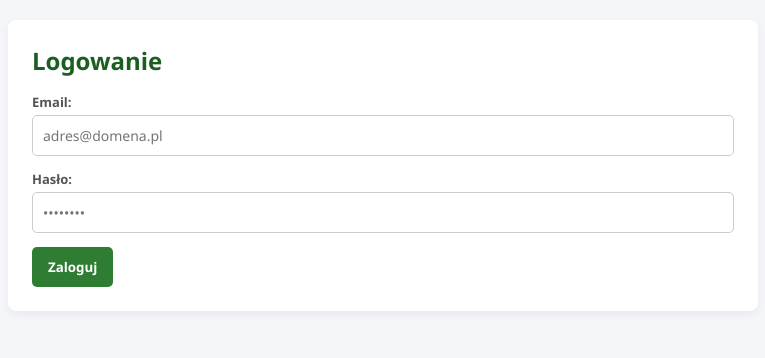
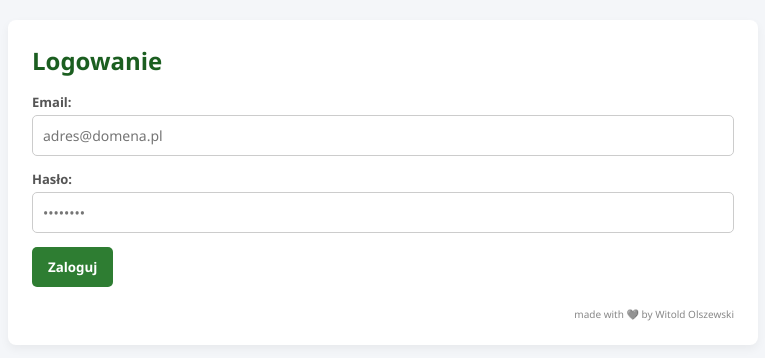
Before and after one commit to WitolasGame/magazyn, a plain HTML site: page index.html in a window 1280 px wide. Shown: the whole page, without its empty margins (257-1022 px from the left). Drawn offline with Linux system fonts and the light colour scheme; no server answers.

Commit message:
dodanie stopki z podpisem autora i stylu css

```diff
--- a/index.html
+++ b/index.html
@@ -26,6 +26,7 @@
 
             <button type="submit" id="login-button">Zaloguj</button>
         </form>
+        <p>made with 🩶 by Witold Olszewski</p>
     </main>
 
     <!-- Sekcja aplikacji (ukryta domyślnie) -->
@@ -92,6 +93,7 @@
                 </table>
 
             </div>
+            <p>made with 🩶 by Witold Olszewski</p>
     </main>
 
 
--- a/style.css
+++ b/style.css
@@ -143,3 +143,10 @@ th {
     grid-column: span 1;
   }
 }
+
+p{
+  font-size: 10px;
+  color: #888;
+  text-align: right;
+  margin-top: 20px;
+}
```
